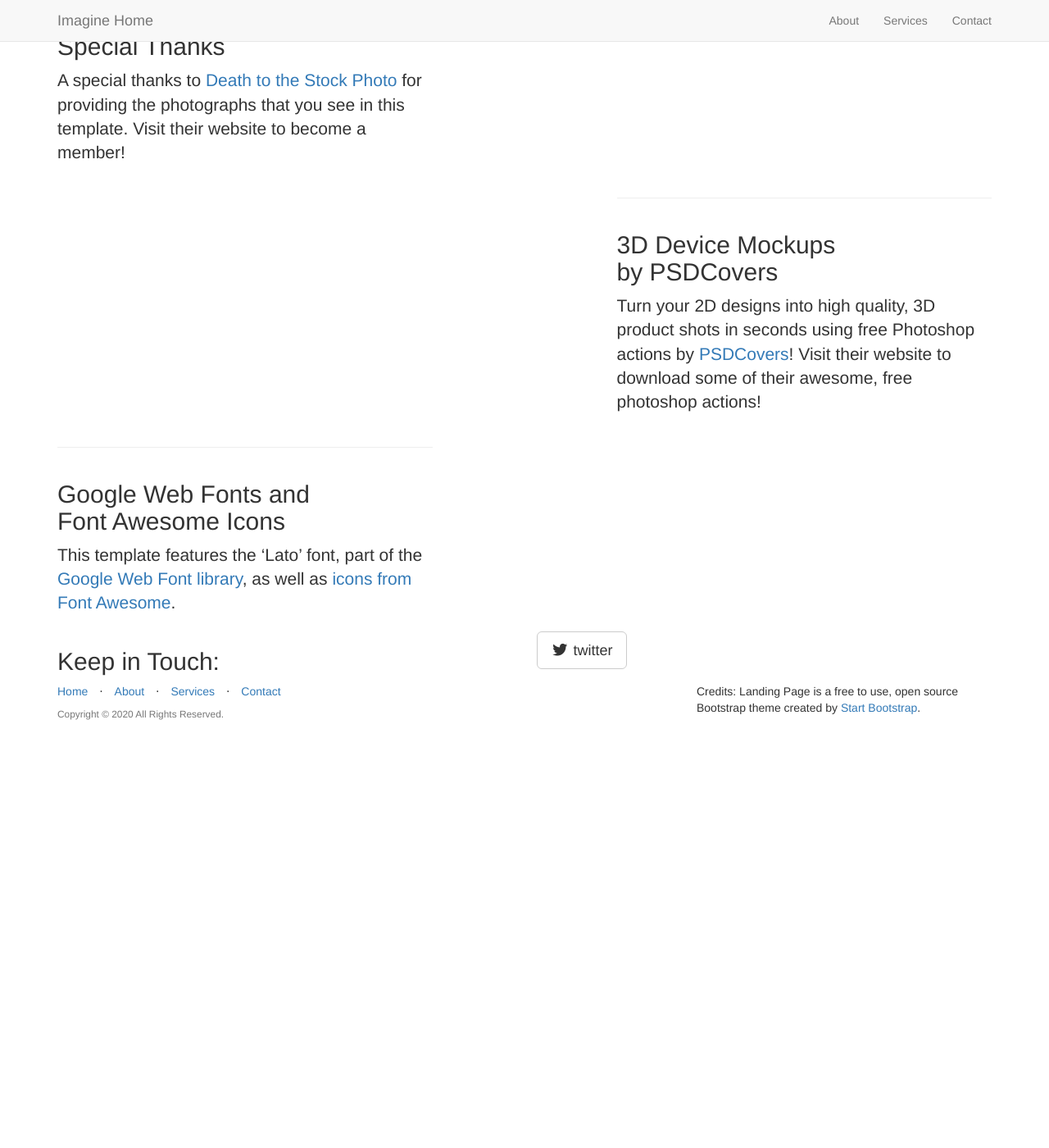
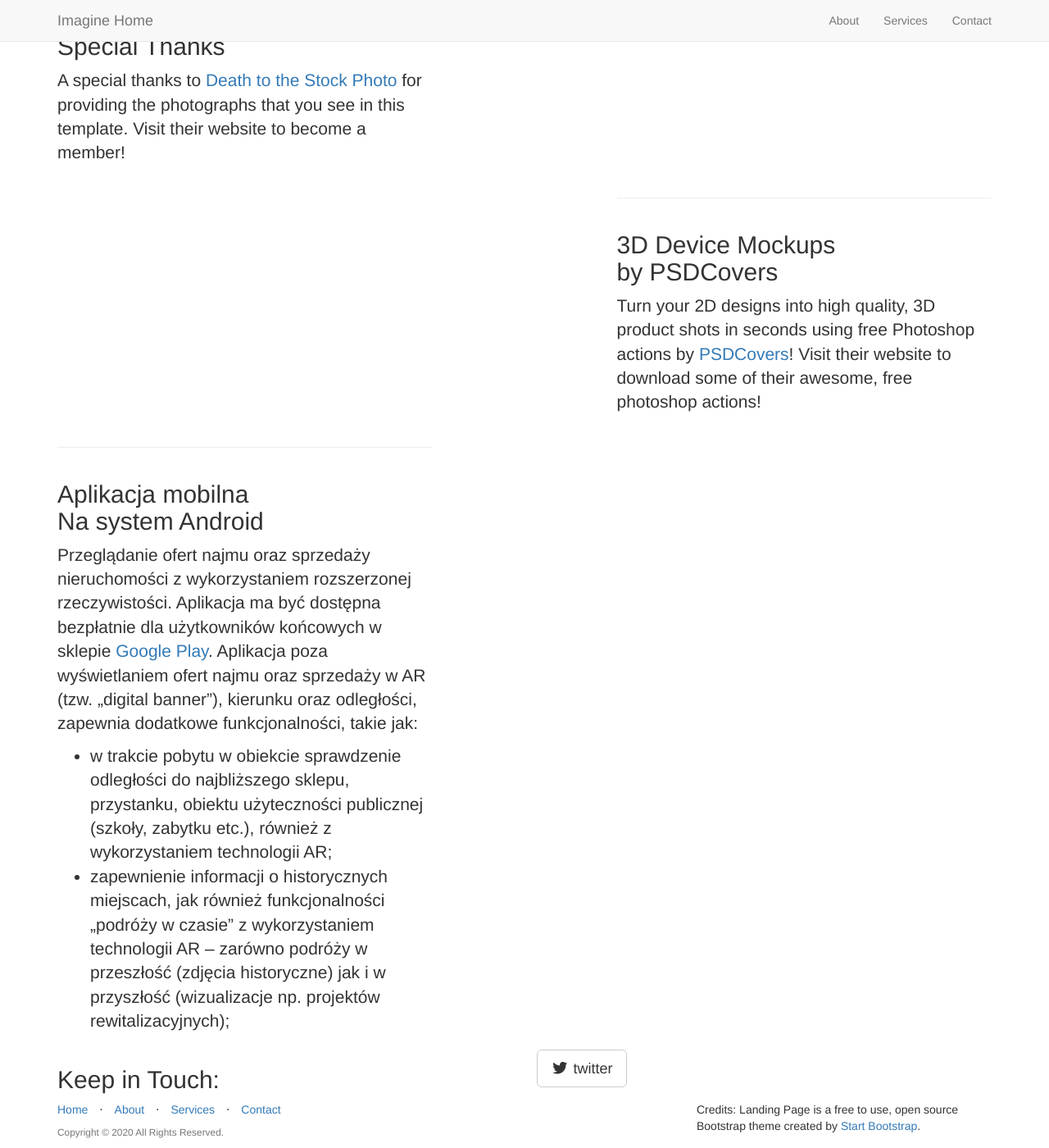
Before and after one commit to susnil/ImagineHome, a Jekyll site: the page built from _posts/2014-09-23-services-3.markdown, in a window 1280 px wide and 1400 px high, scrolled down 533 px. Shown: the whole window at 82% size. Built offline with Jekyll 4.4.1, drawn with Linux system fonts in a browser that asks for light colours; nearby versions of some CDN libraries; library files that are not in the unit come from our copies; before the commit the page ends 1423 px from its top, so only the background shows below that; some of the changed text lies outside the part shown.

Commit message:
edit post

```diff
--- a/_posts/2014-09-23-services-3.markdown
+++ b/_posts/2014-09-23-services-3.markdown
@@ -2,7 +2,10 @@
 layout: default
 img: phones.png
 category: Services
-title: Google Web Fonts and<br>Font Awesome Icons
+title: Aplikacja mobilna<br>Na system Android
 description: |
 ---
-This template features the 'Lato' font, part of the [Google Web Font library](http://www.google.com/fonts), as well as [icons from Font Awesome](http://fontawesome.io).
+Przeglądanie ofert najmu oraz sprzedaży nieruchomości z wykorzystaniem rozszerzonej rzeczywistości. Aplikacja ma być dostępna bezpłatnie dla użytkowników końcowych w sklepie [Google Play](https://play.google.com/store?hl=pl&gl=US).
+Aplikacja poza wyświetlaniem ofert najmu oraz sprzedaży w AR (tzw. „digital banner”), kierunku oraz odległości, zapewnia dodatkowe funkcjonalności, takie jak:
+- w trakcie pobytu w obiekcie sprawdzenie odległości do najbliższego sklepu, przystanku, obiektu użyteczności publicznej (szkoły, zabytku etc.), również z wykorzystaniem technologii AR;
+- zapewnienie informacji o historycznych miejscach, jak również funkcjonalności „podróży w czasie” z wykorzystaniem technologii AR – zarówno podróży w przeszłość (zdjęcia historyczne) jak i w przyszłość (wizualizacje np. projektów rewitalizacyjnych);
```
